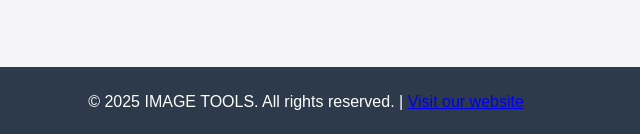
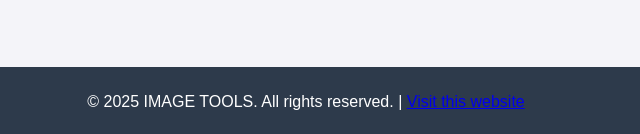
Before and after one commit to imagedesigner/img-editor, a plain HTML site: page index.html in a window 1280 px wide. Shown: the part 1491-1625 px from the top of the page, 334-974 px from the left. Drawn offline with Linux system fonts and the light colour scheme.

Commit message:
index.html

```diff
--- a/index.html
+++ b/index.html
@@ -103,7 +103,7 @@
 </div>
 
 <div class="footer">
-    <p>&copy; 2025 IMAGE TOOLS. All rights reserved. | <a href="https://xiaonfan.github.io/IMAGE-TOOLS" target="_blank">Visit our website</a></p>
+    <p>&copy; 2025 IMAGE TOOLS. All rights reserved. | <a href="https://xiaonfan.github.io/IMAGE-TOOLS" target="_blank">Visit this website</a></p>
 </div>
 
 </body>
```
